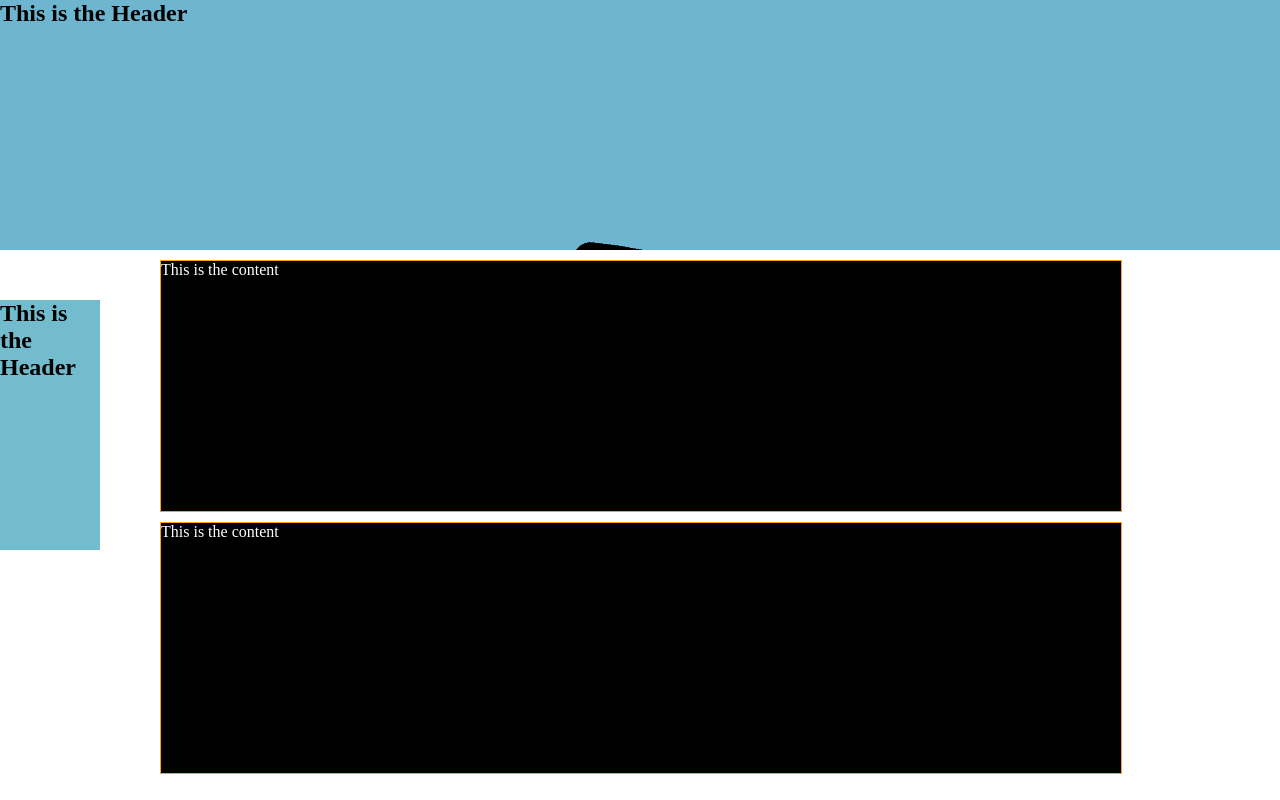
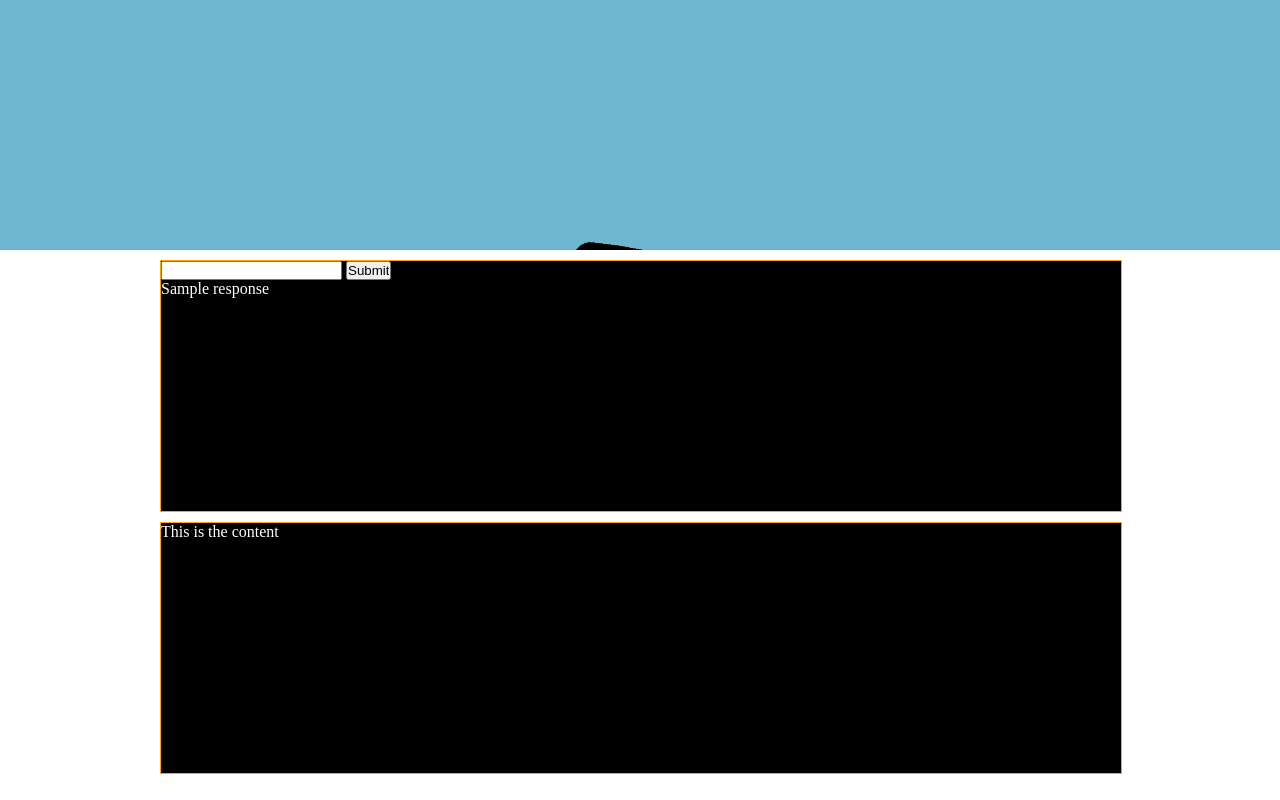
Before and after one commit to bchen528/CherubFish, a Python web app: template templates/index.html in a window 1280 px wide. Run offline with Jinja, Linux system fonts and the light colour scheme; the template is opened without the code that fills it: most values are stand-ins (such as "Sample title", 1, 10 or a date in 2020).

Commit message:
updated index page

```diff
--- a/templates/index.html
+++ b/templates/index.html
@@ -3,19 +3,23 @@
     <head>
         <link rel="stylesheet" href="static/styles/stylemain.css">
         <link rel="stylesheet" href="static/styles/stylenav.css">
+        <link rel="stylesheet" href="static/styles/styleurl.css">
+		<script src="static/js/myfunc.js"></script>
         <title>CherubFish: URL shortner </title>
     </head>
 
     <body>
-        <div class="Header">
-            <h2>This is the Header</h2>
-        </div>
-        <div class="Nav">
-            <h2>This is the Header</h2>
-        </div>
+        <div class="Header"></div>
+
         <section class="main_con">
             <div class="Content">
-                This is the content
+                <form method="POST" class="URL_bar">
+                    <input type="text" name="URL" class="search_bar">
+                    <input type="submit" class="search_button" onclick="myFunction()">
+                </form>
+                <div class="Url_response">
+                    {{ response }}
+                </div>
             </div>
             <div class="Content">
                 This is the content
```
